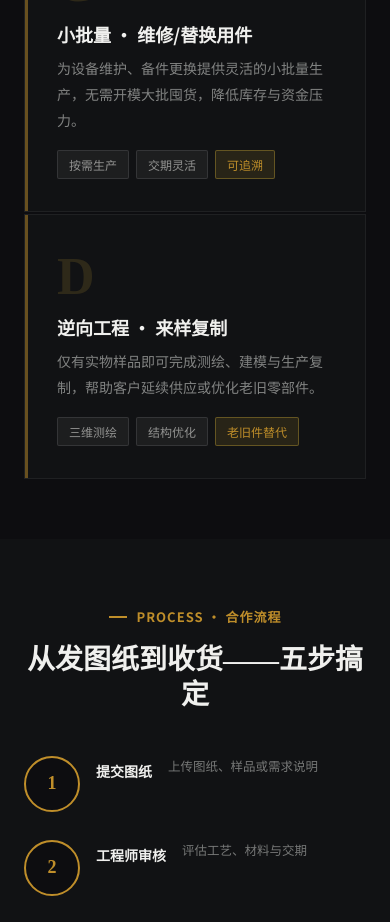
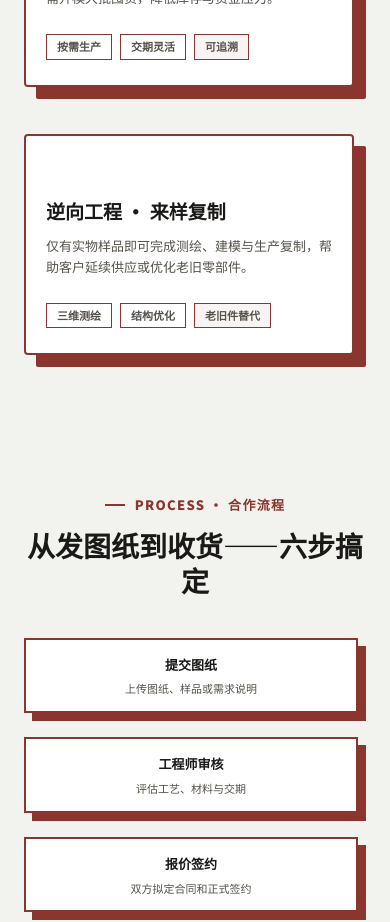
Before and after one commit to javinlu460/company_info, a Vue app in the folder company-web/: page /business in a window 390 px wide. Shown: the part 1040-1962 px from the top of the page. Built offline with nearby package versions, Linux system fonts and the light colour scheme; no server answers.

Commit message:
提交代码

```diff
--- a/company-web/src/views/Business.vue
+++ b/company-web/src/views/Business.vue
@@ -21,9 +21,12 @@
             <div
               v-for="(item, index) in displayList"
               :key="item.id || index"
-              class="cap-card"
+              class="cap-wrap"
             >
-              <span class="cap-num">{{ item.num }}</span>
+              <div class="cap-card">
+                <div class="cap-top">
+                  <div class="cap-icon" v-html="solutionIcons[index % solutionIcons.length]"></div>
+                </div>
                 <h3>{{ item.title }}</h3>
                 <p>{{ item.summary }}</p>
                 <div v-if="item.specs && item.specs.length" class="cap-specs">
@@ -37,6 +40,7 @@
                 </div>
               </div>
             </div>
+          </div>
         </template>
       </div>
     </section>
@@ -46,18 +50,19 @@
       <div class="container">
         <div class="section-head center">
           <span class="ew">PROCESS · 合作流程</span>
-          <h2>从发图纸到收货——五步搞定</h2>
+          <h2>从发图纸到收货——六步搞定</h2>
         </div>
 
-        <div class="process-steps">
+        <div class="flow-grid">
           <div
             v-for="(step, idx) in processSteps"
             :key="idx"
-            class="process-step"
+            class="step-box-wrap"
           >
-            <div class="step-circle">{{ idx + 1 }}</div>
-            <h5>{{ step.title }}</h5>
-            <p>{{ step.desc }}</p>
+            <div class="step-box">
+              <span class="st-title">{{ step.title }}</span>
+              <span class="st-desc">{{ step.desc }}</span>
+            </div>
           </div>
         </div>
       </div>
@@ -128,6 +133,18 @@ const defaultSolutions = [
   }
 ]
 
+// 解决方案卡片图标（贴合制造业务，白色描边，置于酒红渐变徽标块内）
+const solutionIcons = [
+  // OEM 按图加工 —— 齿轮/精密加工
+  `<svg viewBox="0 0 24 24" fill="none" stroke="currentColor" stroke-width="1.8" stroke-linecap="round" stroke-linejoin="round"><circle cx="12" cy="12" r="3"/><path d="M19.4 15a1.65 1.65 0 0 0 .33 1.82l.06.06a2 2 0 1 1-2.83 2.83l-.06-.06a1.65 1.65 0 0 0-1.82-.33 1.65 1.65 0 0 0-1 1.51V21a2 2 0 0 1-4 0v-.09A1.65 1.65 0 0 0 9 19.4a1.65 1.65 0 0 0-1.82.33l-.06.06a2 2 0 1 1-2.83-2.83l.06-.06a1.65 1.65 0 0 0 .33-1.82 1.65 1.65 0 0 0-1.51-1H3a2 2 0 0 1 0-4h.09A1.65 1.65 0 0 0 4.6 9a1.65 1.65 0 0 0-.33-1.82l-.06-.06a2 2 0 1 1 2.83-2.83l.06.06a1.65 1.65 0 0 0 1.82.33H9a1.65 1.65 0 0 0 1-1.51V3a2 2 0 0 1 4 0v.09a1.65 1.65 0 0 0 1 1.51 1.65 1.65 0 0 0 1.82-.33l.06-.06a2 2 0 1 1 2.83 2.83l-.06.06a1.65 1.65 0 0 0-.33 1.82V9a1.65 1.65 0 0 0 1.51 1H21a2 2 0 0 1 0 4h-.09a1.65 1.65 0 0 0-1.51 1z"/></svg>`,
+  // 快速打样 —— 闪电
+  `<svg viewBox="0 0 24 24" fill="none" stroke="currentColor" stroke-width="1.8" stroke-linecap="round" stroke-linejoin="round"><polygon points="13 2 3 14 12 14 11 22 21 10 12 10 13 2"/></svg>`,
+  // 小批量·维修/替换 —— 扳手
+  `<svg viewBox="0 0 24 24" fill="none" stroke="currentColor" stroke-width="1.8" stroke-linecap="round" stroke-linejoin="round"><path d="M14.7 6.3a4 4 0 0 0-5.4 5.4L3 18l3 3 6.3-6.3a4 4 0 0 0 5.4-5.4l-2.7 2.7-2.4-.6-.6-2.4 2.7-2.7z"/></svg>`,
+  // 逆向工程·来样复制 —— 循环/逆向箭头
+  `<svg viewBox="0 0 24 24" fill="none" stroke="currentColor" stroke-width="1.8" stroke-linecap="round" stroke-linejoin="round"><path d="M23 4v6h-6"/><path d="M1 20v-6h6"/><path d="M20.49 9A9 9 0 0 0 5.64 5.64L1 10m22 4l-4.64 4.36A9 9 0 0 1 3.51 15"/></svg>`
+]
+
 const processSteps = [
   { title: '提交图纸', desc: '上传图纸、样品或需求说明' },
   { title: '工程师审核', desc: '评估工艺、材料与交期' },
@@ -191,13 +208,25 @@ onMounted(() => {
 </script>
 
 <style scoped>
+/* ========== 工业对比风格 (Final Contrast Industrial) ========== */
+.business-page {
+  --maroon: #8a352d;
+  --surface: #ffffff;
+  --tp: #1a1917;
+  --tb: #55524a;
+}
+
 /* 公共标题区 */
 .section-head {
-  margin-bottom: 44px;
+  margin-bottom: 40px;
 }
 
 .section-head.center {
   text-align: center;
+}
+
+.section-head.center .lead {
+  margin: 0 auto;
 }
 
 .ew {
@@ -205,243 +234,230 @@ onMounted(() => {
   align-items: center;
   gap: 10px;
   font-size: 13px;
-  font-weight: 600;
-  color: var(--gold);
-  letter-spacing: 1px;
+  font-weight: 800;
+  color: var(--maroon);
+  letter-spacing: 0.1em;
   text-transform: uppercase;
-  margin-bottom: 14px;
+  margin-bottom: 12px;
 }
 
 .ew::before {
   content: '';
-  width: 18px;
+  width: 20px;
   height: 2px;
-  background: var(--gold);
+  background: var(--maroon);
 }
 
 .section-head h2 {
-  font-family: var(--font-serif);
-  font-size: 34px;
-  font-weight: 700;
-  color: #F0F0EE;
+  font-size: 36px;
+  font-weight: 900;
+  color: var(--tp);
   margin-bottom: 14px;
   line-height: 1.25;
 }
 
 .section-head .lead {
   font-size: 15px;
-  color: rgba(242, 243, 239, 0.55);
+  color: var(--tb);
   line-height: 1.8;
   max-width: 720px;
   margin: 0;
 }
 
-/* 解决方案网格 */
+/* 解决方案 */
 .solutions-section {
   padding: var(--section-padding) 0;
   padding-top: calc(var(--header-height) + 30px);
-  background: #0d0d10;
+  background: var(--paper);
 }
 
 .cap-grid {
   display: grid;
-  grid-template-columns: repeat(2, 1fr);
-  gap: 2px;
+  grid-template-columns: repeat(4, 1fr);
+  gap: 35px 25px;
+}
+
+/* 卡片：底/右偏移酒红叠层 */
+.cap-wrap {
+  position: relative;
+  padding-bottom: 12px;
+  padding-right: 12px;
+}
+
+.cap-wrap::after {
+  content: '';
+  position: absolute;
+  top: 12px;
+  left: 12px;
+  right: 0;
+  bottom: 0;
+  background: var(--maroon);
+  border-radius: 2px;
+  z-index: 0;
 }
 
 .cap-card {
   position: relative;
-  background: #111214;
-  border: 1px solid rgba(255, 255, 255, 0.06);
-  border-radius: 0;
-  padding: 36px 32px 32px;
-  overflow: hidden;
-  transition: background 0.3s, border-color 0.3s;
+  z-index: 1;
+  background: var(--surface);
+  border: 2px solid var(--maroon);
+  border-radius: 4px;
+  display: flex;
+  flex-direction: column;
+  height: 100%;
+  padding: 22px 20px 25px;
+  transition: transform var(--transition-base);
 }
 
-.cap-card::before {
-  content: '';
-  position: absolute;
-  left: 0;
-  top: 0;
-  bottom: 0;
-  width: 3px;
-  background: var(--gold);
-  opacity: 0.5;
-  transition: opacity 0.3s;
+.cap-wrap:hover .cap-card {
+  transform: translate(-3px, -3px);
 }
 
-.cap-card:hover {
-  background: #18191f;
-  border-color: rgba(212, 175, 55, 0.35);
+.cap-top {
+  margin-bottom: 15px;
 }
 
-.cap-card:hover::before {
-  opacity: 1;
+.cap-icon {
+  color: var(--maroon);
+  display: inline-flex;
 }
 
-.cap-num {
-  display: block;
-  font-family: var(--font-serif);
-  font-size: 52px;
-  font-weight: 700;
-  color: rgba(212, 175, 55, 0.15);
-  line-height: 1;
-  margin-bottom: 12px;
+.cap-icon svg {
+  width: 32px;
+  height: 32px;
+}
+
+.cap-letter {
+  display: none;
 }
 
 .cap-card h3 {
-  font-size: 18px;
-  font-weight: 700;
-  color: #F0F0EE;
-  margin-bottom: 10px;
+  font-size: 19px;
+  font-weight: 900;
+  color: var(--tp);
+  margin-bottom: 12px;
   line-height: 1.35;
 }
 
 .cap-card p {
-  font-size: 14px;
-  color: rgba(242, 243, 239, 0.5);
-  line-height: 1.85;
-  margin-bottom: 16px;
+  font-size: 13px;
+  color: var(--tb);
+  line-height: 1.6;
+  margin-bottom: 25px;
+  flex: 1;
 }
 
 .cap-specs {
   display: flex;
+  gap: 8px;
   flex-wrap: wrap;
-  gap: 7px;
+  margin-top: auto;
 }
 
 .tag {
-  display: inline-flex;
-  align-items: center;
-  font-size: 12px;
-  padding: 4px 11px;
-  border-radius: 2px;
-  background: rgba(255, 255, 255, 0.05);
-  border: 1px solid rgba(255, 255, 255, 0.1);
-  color: rgba(242, 243, 239, 0.55);
+  font-size: 11px;
+  padding: 3px 10px;
+  border: 1.5px solid var(--maroon);
+  color: var(--tb);
+  font-weight: 700;
+  background: #fff;
 }
 
 .tag.r {
-  background: rgba(212, 175, 55, 0.12);
-  border-color: rgba(212, 175, 55, 0.35);
-  color: var(--gold);
+  background: rgba(138, 53, 45, 0.05);
 }
 
 /* 合作流程 */
 .process-section {
   padding: var(--section-padding) 0;
-  background: #111214;
+  background: var(--paper);
 }
 
-.process-steps {
-  display: grid;
-  grid-template-columns: repeat(6, 1fr);
-  gap: 0;
+.flow-grid {
+  display: flex;
+  justify-content: space-between;
+  align-items: stretch;
+  gap: 22px;
   position: relative;
+  padding: 0 10px;
 }
 
-.process-step {
-  position: relative;
-  display: flex;
-  flex-direction: column;
-  align-items: center;
-  text-align: center;
-  padding: 0 14px;
-}
-
-.process-step::before {
+.flow-grid::before {
   content: '';
   position: absolute;
-  top: 28px;
-  left: 50%;
-  right: -50%;
-  height: 1px;
-  background: rgba(212, 175, 55, 0.2);
+  top: 30px;
+  left: 60px;
+  right: 60px;
+  height: 4px;
+  background: var(--maroon);
   z-index: 0;
 }
 
-.process-step:last-child::before {
-  display: none;
+.step-box-wrap {
+  position: relative;
+  flex: 1;
+  z-index: 1;
+  padding-bottom: 8px;
+  padding-right: 8px;
 }
 
-.step-circle {
-  position: relative;
-  z-index: 1;
-  width: 56px;
-  height: 56px;
-  border-radius: 50%;
-  background: #0d0d10;
-  border: 2px solid var(--gold);
-  color: var(--gold);
-  font-family: var(--font-serif);
-  font-size: 18px;
-  font-weight: 700;
-  display: flex;
-  align-items: center;
-  justify-content: center;
-  margin-bottom: 18px;
+.step-box-wrap::after {
+  content: '';
+  position: absolute;
+  top: 8px;
+  left: 8px;
+  right: 0;
+  bottom: 0;
+  background: var(--maroon);
+  z-index: -1;
 }
 
-.process-step h5 {
-  font-size: 14px;
-  font-weight: 700;
-  color: #F0F0EE;
+.step-box {
+  background: #fff;
+  border: 2px solid var(--maroon);
+  padding: 15px 10px;
+  text-align: center;
+  height: 100%;
+}
+
+.step-box .st-title {
+  display: block;
+  font-size: 13px;
+  font-weight: 900;
+  color: var(--tp);
   margin-bottom: 6px;
 }
 
-.process-step p {
-  font-size: 12.5px;
-  color: rgba(242, 243, 239, 0.45);
-  line-height: 1.6;
-  margin: 0;
-  max-width: 140px;
+.step-box .st-desc {
+  display: block;
+  font-size: 11px;
+  color: var(--tb);
+  line-height: 1.35;
 }
 
 /* 底部 CTA */
 .cta-section {
   padding: 60px 0 80px;
-  background: #0d0d10;
+  background: var(--paper);
   text-align: center;
 }
 
 .cta-btn {
-  padding: 14px 40px;
+  padding: 16px 42px;
   font-size: 16px;
-  font-weight: 600;
+  font-weight: 800;
+  background: var(--maroon);
+  border-radius: 2px;
 }
 
-/* 加载状态 */
-.loading-wrap {
-  display: flex;
-  flex-direction: column;
-  justify-content: center;
-  align-items: center;
-  min-height: 240px;
-  color: rgba(242, 243, 239, 0.45);
-  font-size: 14px;
-}
-
-.loading-spinner {
-  width: 40px;
-  height: 40px;
-  border: 3px solid rgba(255, 255, 255, 0.1);
-  border-top-color: var(--gold);
-  border-radius: 50%;
-  animation: spin 0.8s linear infinite;
-  margin-bottom: 16px;
-}
-
-@keyframes spin {
-  to {
-    transform: rotate(360deg);
-  }
+.cta-btn:hover {
+  background: #722a23;
 }
 
 /* 响应式 */
 @media (max-width: 992px) {
   .cap-grid {
-    grid-template-columns: 1fr;
+    grid-template-columns: 1fr 1fr;
   }
 
   .section-head h2 {
@@ -450,34 +466,18 @@ onMounted(() => {
 }
 
 @media (max-width: 768px) {
-  .process-steps {
+  .cap-grid {
     grid-template-columns: 1fr;
-    gap: 28px;
   }
 
-  .process-step {
-    flex-direction: row;
-    align-items: flex-start;
-    text-align: left;
+  .flow-grid {
+    flex-direction: column;
+    gap: 16px;
     padding: 0;
-    gap: 16px;
   }
 
-  .process-step::before {
+  .flow-grid::before {
     display: none;
-  }
-
-  .step-circle {
-    flex-shrink: 0;
-    margin-bottom: 0;
-  }
-
-  .process-step h5 {
-    margin-top: 4px;
-  }
-
-  .process-step p {
-    max-width: none;
   }
 
   .cta-btn {
--- a/company-web/src/views/Home.vue
+++ b/company-web/src/views/Home.vue
@@ -341,10 +341,10 @@ function stripHtml(html) {
 
 // === 硬编码数据 ===
 const trustItems = [
-  'ISO9001认证',
+  'ISO9001认证·三体系',
   '10年+行业经验',
   '定制化',
-  '非标件·三体系'
+  '非标件'
 ]
 
 const capabilities = [
--- a/company-web/src/views/ProductDetail.vue
+++ b/company-web/src/views/ProductDetail.vue
@@ -95,8 +95,9 @@ const imageUrl = computed(() => {
 })
 
 const decodedContent = computed(() => {
-  if (!product.value.content) return ''
-  return decodeHtmlEntities(product.value.content)
+  const raw = product.value.detail || product.value.content
+  if (!raw) return ''
+  return decodeHtmlEntities(raw)
 })
 
 function getImageUrl(url) {
```
Also changed, not shown: company-web/src/views/About.vue (+4 -5 lines), company-web/src/views/Cases.vue (+8 -1 lines), company-web/src/views/Contact.vue (+230 -149 lines), 3 other files (tests, documents, lock files or other folders). Lines whose indentation alone changed are shown as unchanged.
